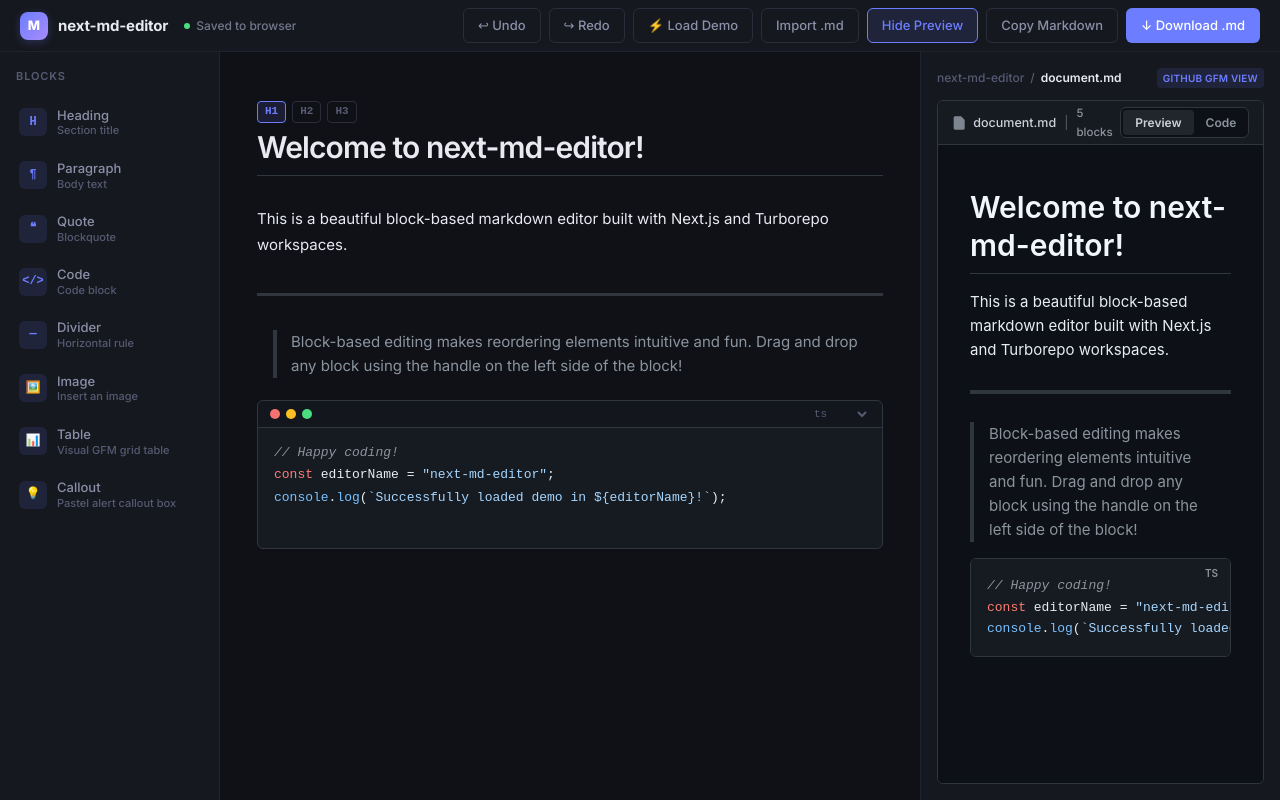
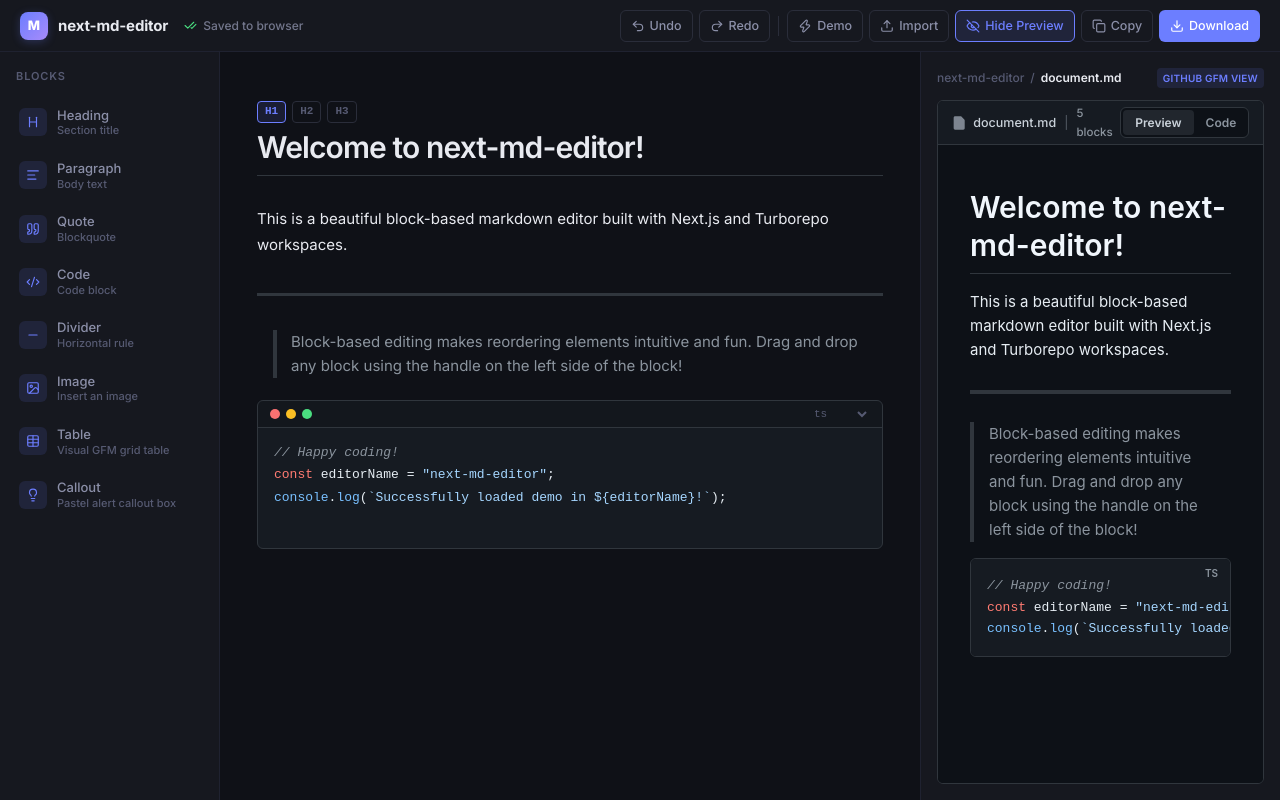
Before and after one commit to hussain-ahmed2/next-md-editor, a Next.js app in the folder apps/web/: page / in a window 1280 px wide. Built offline with nearby package versions, Linux system fonts and the light colour scheme.

Commit message:
feat: migrate all UI icons to lucide-react

```diff
--- a/apps/web/package.json
+++ b/apps/web/package.json
@@ -16,6 +16,7 @@
         "@next-md-editor/markdown": "*",
         "@next-md-editor/types": "*",
         "@types/uuid": "^10.0.0",
+        "lucide-react": "^1.16.0",
         "next": "16.2.6",
         "react": "19.2.4",
         "react-dom": "19.2.4",
--- a/apps/web/src/components/blocks/CalloutBlock.tsx
+++ b/apps/web/src/components/blocks/CalloutBlock.tsx
@@ -5,39 +5,40 @@ import { useEditorStore } from "@next-md-editor/editor-core";
 import type { Block } from "@next-md-editor/types";
 import { htmlToMarkdown } from "@/utils/editorShortcuts";
 import { renderInlineMarkdown } from "@/features/markdown/highlighter";
+import { Info, Lightbulb, Megaphone, TriangleAlert, OctagonX } from "lucide-react";
 
 const CALLOUT_TYPES = {
   note: {
     label: "Note",
-    icon: "ℹ️",
+    icon: <Info size={14} />,
     bg: "rgba(56, 139, 253, 0.08)",
     border: "rgba(56, 139, 253, 0.3)",
     accent: "#388bfd",
   },
   tip: {
     label: "Tip",
-    icon: "💡",
+    icon: <Lightbulb size={14} />,
     bg: "rgba(63, 185, 80, 0.08)",
     border: "rgba(63, 185, 80, 0.3)",
     accent: "#3fb950",
   },
   important: {
     label: "Important",
-    icon: "📢",
+    icon: <Megaphone size={14} />,
     bg: "rgba(163, 113, 247, 0.08)",
     border: "rgba(163, 113, 247, 0.3)",
     accent: "#a371f7",
   },
   warning: {
     label: "Warning",
-    icon: "⚠️",
+    icon: <TriangleAlert size={14} />,
     bg: "rgba(210, 153, 34, 0.08)",
     border: "rgba(210, 153, 34, 0.3)",
     accent: "#d29922",
   },
   caution: {
     label: "Caution",
-    icon: "🚫",
+    icon: <OctagonX size={14} />,
     bg: "rgba(248, 113, 113, 0.08)",
     border: "rgba(248, 113, 113, 0.3)",
     accent: "#f85149",
--- a/apps/web/src/components/blocks/TableBlock.tsx
+++ b/apps/web/src/components/blocks/TableBlock.tsx
@@ -5,6 +5,7 @@ import type { Block } from "@next-md-editor/types";
 import { useState, useRef, useEffect } from "react";
 import { htmlToMarkdown } from "@/utils/editorShortcuts";
 import { renderInlineMarkdown } from "@/features/markdown/highlighter";
+import { PlusCircle, MinusCircle, Columns2, Rows2 } from "lucide-react";
 
 export function TableBlock({ block }: { block: Block }) {
   const updateBlock = useEditorStore((s) => s.updateBlock);
@@ -186,15 +187,18 @@ export function TableBlock({ block }: { block: Block }) {
       }}>
         <span style={{ fontSize: 11, color: "var(--text-muted)", fontWeight: 500, marginRight: 4 }}>GRID CONTROLS:</span>
         {[
-          { label: "➕ Row", action: addRow },
-          { label: "➖ Row", action: deleteRow },
-          { label: "➕ Col", action: addColumn },
-          { label: "➖ Col", action: deleteColumn },
-        ].map(({ label, action }) => (
+          { label: "Add Row",    icon: <><PlusCircle size={12} /> Row</>,     action: addRow },
+          { label: "Delete Row", icon: <><MinusCircle size={12} /> Row</>,    action: deleteRow },
+          { label: "Add Col",    icon: <><Columns2 size={12} /> Add Col</>,   action: addColumn },
+          { label: "Delete Col", icon: <><Rows2 size={12} /> Del Col</>,      action: deleteColumn },
+        ].map(({ label, icon, action }) => (
           <button
             key={label}
             onClick={action}
             style={{
+              display: "flex",
+              alignItems: "center",
+              gap: 4,
               padding: "4px 8px",
               fontSize: 11,
               fontWeight: 600,
@@ -205,7 +209,7 @@ export function TableBlock({ block }: { block: Block }) {
               cursor: "pointer",
             }}
           >
-            {label}
+            {icon}
           </button>
         ))}
       </div>
--- a/apps/web/src/components/editor/EditorSidebar.tsx
+++ b/apps/web/src/components/editor/EditorSidebar.tsx
@@ -3,23 +3,33 @@
 import { useEditorStore } from "@next-md-editor/editor-core";
 import { BlockRegistry } from "@next-md-editor/editor-core";
 import { v4 as uuidv4 } from "uuid";
+import {
+  Heading,
+  Text,
+  Quote,
+  Code2,
+  Minus,
+  Image,
+  Table,
+  Lightbulb,
+} from "lucide-react";
 
 interface SidebarBlock {
   type: string;
   label: string;
-  icon: string;
+  icon: React.ReactNode;
   description: string;
 }
 
 const BLOCK_PALETTE: SidebarBlock[] = [
-  { type: "heading",   label: "Heading",   icon: "H",  description: "Section title" },
-  { type: "paragraph", label: "Paragraph", icon: "¶",  description: "Body text" },
-  { type: "quote",     label: "Quote",     icon: "❝",  description: "Blockquote" },
-  { type: "code",      label: "Code",      icon: "</>", description: "Code block" },
-  { type: "divider",   label: "Divider",   icon: "—",  description: "Horizontal rule" },
-  { type: "image",     label: "Image",     icon: "🖼️", description: "Insert an image" },
-  { type: "table",     label: "Table",     icon: "📊", description: "Visual GFM grid table" },
-  { type: "callout",   label: "Callout",   icon: "💡", description: "Pastel alert callout box" },
+  { type: "heading",   label: "Heading",   icon: <Heading size={14} />,    description: "Section title" },
+  { type: "paragraph", label: "Paragraph", icon: <Text size={14} />,       description: "Body text" },
+  { type: "quote",     label: "Quote",     icon: <Quote size={14} />,      description: "Blockquote" },
+  { type: "code",      label: "Code",      icon: <Code2 size={14} />,      description: "Code block" },
+  { type: "divider",   label: "Divider",   icon: <Minus size={14} />,      description: "Horizontal rule" },
+  { type: "image",     label: "Image",     icon: <Image size={14} />,      description: "Insert an image" },
+  { type: "table",     label: "Table",     icon: <Table size={14} />,      description: "Visual GFM grid table" },
+  { type: "callout",   label: "Callout",   icon: <Lightbulb size={14} />,  description: "Pastel alert callout box" },
 ];
 
 export function EditorSidebar({ width = 220 }: { width?: number }) {
@@ -97,9 +107,6 @@ export function EditorSidebar({ width = 220 }: { width?: number }) {
             borderRadius: "var(--radius-sm)",
             background: "var(--accent-muted)",
             color: "var(--accent)",
-            fontSize: 12,
-            fontWeight: 700,
-            fontFamily: "var(--font-mono)",
             flexShrink: 0,
           }}>
             {b.icon}
--- a/apps/web/src/components/editor/EditorToolbar.tsx
+++ b/apps/web/src/components/editor/EditorToolbar.tsx
@@ -3,6 +3,18 @@
 import { useEditorStore } from "@next-md-editor/editor-core";
 import { serializeToMarkdown, parseMarkdown } from "@/features/markdown/serializer";
 import { useRef } from "react";
+import {
+  Undo2,
+  Redo2,
+  Zap,
+  Upload,
+  Eye,
+  EyeOff,
+  Copy,
+  Download,
+  CheckCheck,
+  Loader2,
+} from "lucide-react";
 
 interface EditorToolbarProps {
   previewOpen: boolean;
@@ -64,7 +76,6 @@ export function EditorToolbar({ previewOpen, onTogglePreview, saveStatus = "idle
       }
     };
     reader.readAsText(file);
-    // Reset file input value
     e.target.value = "";
   };
 
@@ -117,33 +128,20 @@ export function EditorToolbar({ previewOpen, onTogglePreview, saveStatus = "idle
       }}>
         {saveStatus === "saving" && (
           <>
-            <span style={{
-              width: 6,
-              height: 6,
-              borderRadius: "50%",
-              background: "var(--warning)",
-              display: "inline-block",
-              animation: "pulse 0.8s infinite alternate",
-            }} />
+            <Loader2 size={13} style={{ color: "var(--warning)", animation: "spin 1s linear infinite" }} />
             <span style={{ color: "var(--text-secondary)", opacity: 0.8, fontWeight: 500 }}>Saving changes…</span>
           </>
         )}
         {saveStatus === "saved" && (
           <>
-            <span style={{
-              width: 6,
-              height: 6,
-              borderRadius: "50%",
-              background: "var(--success)",
-              display: "inline-block",
-            }} />
+            <CheckCheck size={13} style={{ color: "var(--success)" }} />
             <span style={{ color: "var(--text-secondary)", opacity: 0.8, fontWeight: 500 }}>Saved to browser</span>
           </>
         )}
       </div>
 
       {/* Actions */}
-      <div style={{ display: "flex", alignItems: "center", gap: 8 }}>
+      <div style={{ display: "flex", alignItems: "center", gap: 6 }}>
         <input
           type="file"
           accept=".md,text/markdown"
@@ -151,29 +149,49 @@ export function EditorToolbar({ previewOpen, onTogglePreview, saveStatus = "idle
           onChange={handleFileChange}
           style={{ display: "none" }}
         />
-        <ToolbarButton onClick={undo} id="btn-undo">
-          ↩ Undo
+        <ToolbarButton onClick={undo} id="btn-undo" tooltip="Undo (Ctrl+Z)">
+          <Undo2 size={14} />
+          Undo
         </ToolbarButton>
-        <ToolbarButton onClick={redo} id="btn-redo">
-          ↪ Redo
+        <ToolbarButton onClick={redo} id="btn-redo" tooltip="Redo (Ctrl+Y)">
+          <Redo2 size={14} />
+          Redo
         </ToolbarButton>
-        <ToolbarButton onClick={handleLoadDemo} id="btn-load-demo">
-          ⚡ Load Demo
+        <Divider />
+        <ToolbarButton onClick={handleLoadDemo} id="btn-load-demo" tooltip="Load demo content">
+          <Zap size={14} />
+          Demo
         </ToolbarButton>
-        <ToolbarButton onClick={handleImportClick} id="btn-import-md">
-          Import .md
+        <ToolbarButton onClick={handleImportClick} id="btn-import-md" tooltip="Import a .md file">
+          <Upload size={14} />
+          Import
         </ToolbarButton>
-        <ToolbarButton onClick={onTogglePreview} active={previewOpen} id="btn-toggle-preview">
-          {previewOpen ? "Hide Preview" : "Show Preview"}
+        <ToolbarButton onClick={onTogglePreview} active={previewOpen} id="btn-toggle-preview" tooltip="Toggle preview pane">
+          {previewOpen ? <EyeOff size={14} /> : <Eye size={14} />}
+          {previewOpen ? "Hide Preview" : "Preview"}
         </ToolbarButton>
-        <ToolbarButton onClick={handleCopy} id="btn-copy-md">
-          Copy Markdown
+        <ToolbarButton onClick={handleCopy} id="btn-copy-md" tooltip="Copy as Markdown">
+          <Copy size={14} />
+          Copy
         </ToolbarButton>
-        <ToolbarButton onClick={handleDownload} primary id="btn-download-md">
-          ↓ Download .md
+        <ToolbarButton onClick={handleDownload} primary id="btn-download-md" tooltip="Download as .md">
+          <Download size={14} />
+          Download
         </ToolbarButton>
       </div>
     </header>
+  );
+}
+
+function Divider() {
+  return (
+    <div style={{
+      width: 1,
+      height: 20,
+      background: "var(--border)",
+      margin: "0 2px",
+      flexShrink: 0,
+    }} />
   );
 }
 
@@ -183,19 +201,25 @@ function ToolbarButton({
   primary,
   active,
   id,
+  tooltip,
 }: {
   children: React.ReactNode;
   onClick: () => void;
   primary?: boolean;
   active?: boolean;
   id?: string;
+  tooltip?: string;
 }) {
   return (
     <button
       id={id}
       onClick={onClick}
+      title={tooltip}
       style={{
-        padding: "6px 14px",
+        display: "flex",
+        alignItems: "center",
+        gap: 5,
+        padding: "5px 10px",
         borderRadius: "var(--radius-sm)",
         border: `1px solid ${primary ? "transparent" : active ? "var(--accent)" : "var(--border)"}`,
         background: primary
@@ -204,11 +228,12 @@ function ToolbarButton({
           ? "var(--accent-muted)"
           : "transparent",
         color: primary ? "#fff" : active ? "var(--accent)" : "var(--text-secondary)",
-        fontSize: 13,
+        fontSize: 12.5,
         fontWeight: 500,
         cursor: "pointer",
         transition: "all 0.15s ease",
         fontFamily: "var(--font-sans)",
+        whiteSpace: "nowrap",
       }}
     >
       {children}
```
Also changed, not shown: apps/web/src/components/editor/MarkdownPreview.tsx (+7 -6 lines), 1 other file (tests, documents, lock files or other folders).
